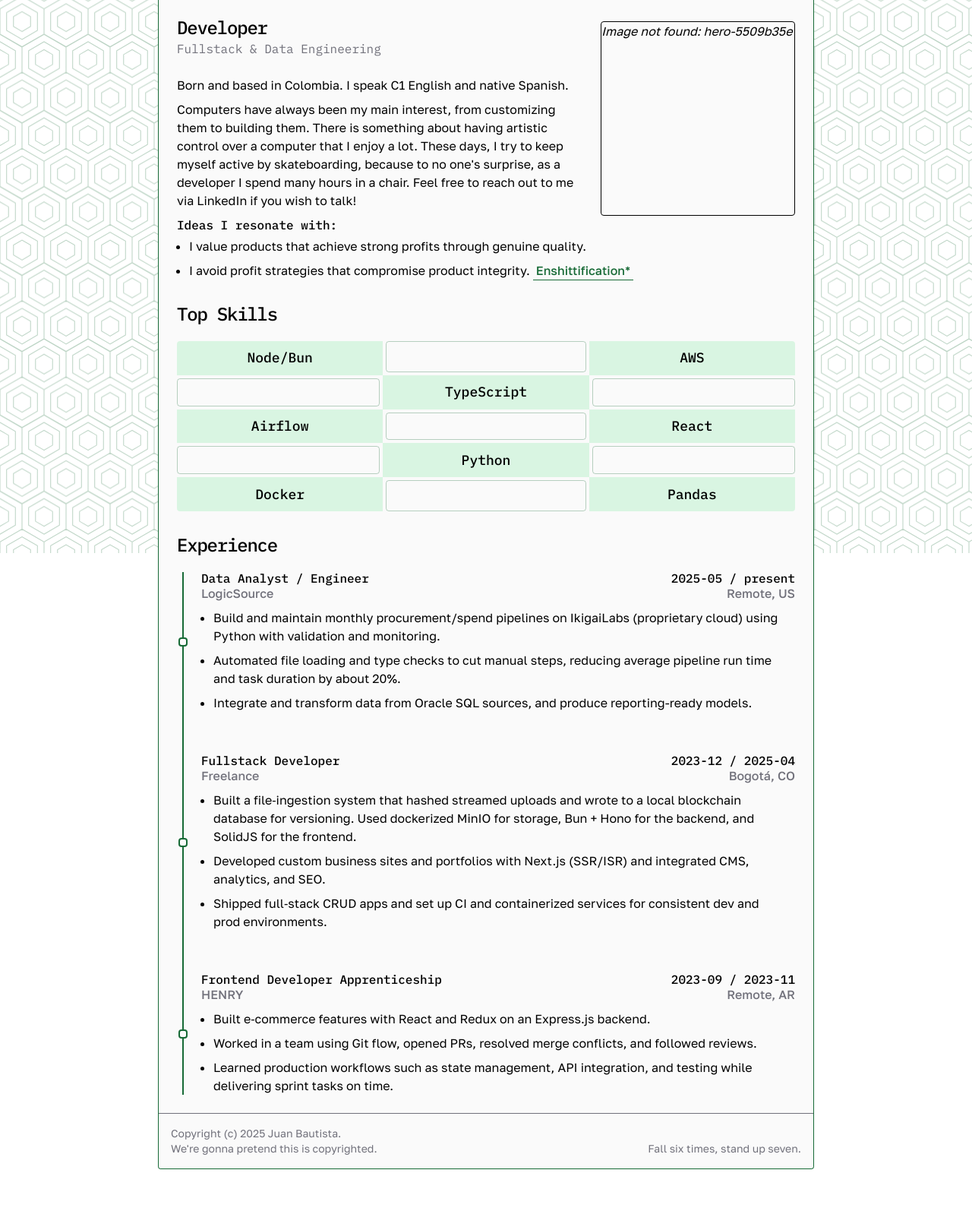
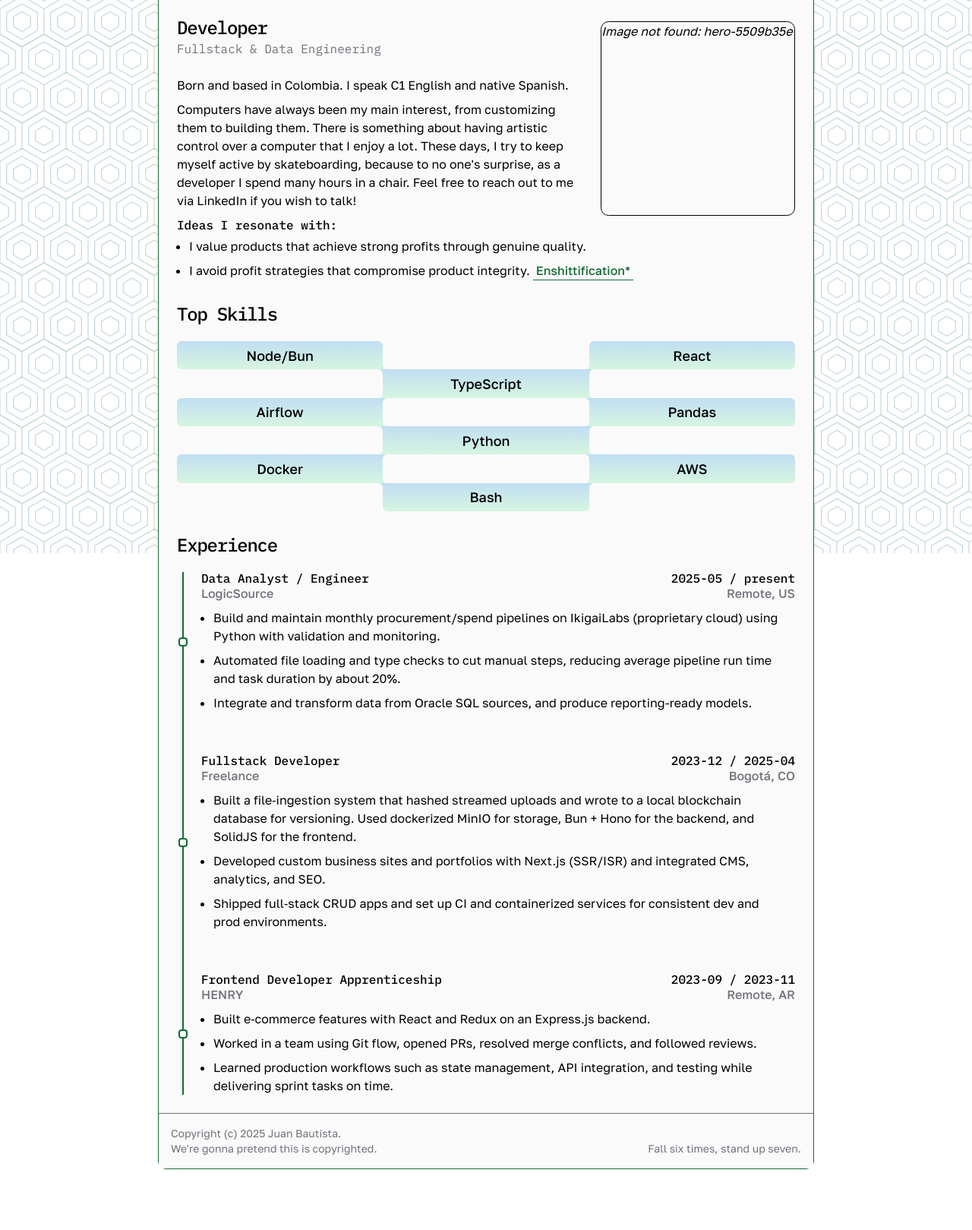
Before and after one commit to and-rs/htmx-portfolio, a FastAPI app: page / in a window 1280 px wide. Shown: the part 72-1691 px from the top of the page at 76% size. Run offline with FastAPI, Linux system fonts and the light colour scheme.

Commit message:
improving on the skill grid

```diff
--- a/static/styles/theme.css
+++ b/static/styles/theme.css
@@ -1,7 +1,7 @@
 :root {
   --font-sans: Golos Text, ui-sans-serif, sans-serif;
   --font-mono: "IBM Plex Mono", monospace;
-  --radius: 0rem;
+  --radius: 0.4rem;
   --background: oklch(0.985 0 0);
   --foreground: oklch(0.141 0.005 285.823);
   --card: oklch(1 0 0);
--- a/templates/components/btn_external.jinja
+++ b/templates/components/btn_external.jinja
@@ -8,7 +8,7 @@
     {{ text }}
 
     {% if icon_name %}
-      {{ icon(icon_name) }}
+      {{ icon(icon_name, classes="size-5") }}
     {% endif %}
   </a>
 {% endmacro %}
--- a/templates/components/icon.jinja
+++ b/templates/components/icon.jinja
@@ -1,6 +1,6 @@
 {# templates/components/icon.jinja #}
-{% macro icon(name, class="") %}
-  <span class="inline-flex items-center justify-center size-5 {{ class }}">
+{% macro icon(name, classes="size-4" ) %}
+  <span class="inline-flex items-center justify-center {{ classes }}">
     {{ load_svg_content(name) |safe }}
   </span>
 {% endmacro %}
--- a/templates/pages/home.jinja
+++ b/templates/pages/home.jinja
@@ -7,7 +7,7 @@
   <div class="m-4 space-y-8 sm:m-6">
     <article class="space-y-2">
 
-      <div class="overflow-hidden mb-6 rounded-xl border sm:float-right sm:my-1 sm:mb-0 sm:ml-4 aspect-square sm:size-64">
+      <div class="overflow-hidden mb-6 rounded-xl sm:float-right sm:my-1 sm:mb-0 sm:ml-4 border-[1.5px] aspect-square sm:size-64">
         {{ image(slug="hero-5509b35e", alt="This is a profile picture", loading="eager", fetchpriority="high") }}
       </div>
 
--- a/templates/partials/skill_grid.jinja
+++ b/templates/partials/skill_grid.jinja
@@ -1,53 +1,62 @@
+{% macro inner_square(radius_class, icon_name) %}
+  <div class="grid-cell-placeholder border-primary/30">
+    <div class="{{ radius_class }} w-full h-full bg-background">
+    </div>
+  </div>
+{% endmacro %}
+
 <div>
   <h1 class="mb-6">
     Top Skills
   </h1>
 
-  <div class="grid overflow-hidden grid-cols-3 grid-rows-5 h-56 rounded">
-    <div class="col-start-1 row-start-1 grid-cell bg-accent/90">
+  <div class="grid overflow-hidden relative grid-cols-3 grid-rows-6 h-56 bg-gradient-to-b from-secondary to-accent">
+
+    <div class="absolute w-full h-full bg-background">
+    </div>
+
+    <!-- skills – now opaque with rounded corners -->
+    <div class="col-start-1 row-start-1 rounded-l-lg rounded-tr-lg grid-cell">
       Node/Bun
     </div>
+    <div class="col-start-2 row-start-2 grid-cell">
+      TypeScript
+    </div>
+    <div class="col-start-3 row-start-1 rounded-r-lg rounded-tl-lg grid-cell">
+      React
+    </div>
 
-    <div class="mx-1 mb-1 rounded border-[1.5px] border-primary/30"></div>
+    <div class="col-start-1 row-start-3 rounded-l-lg grid-cell">
+      Airflow
+    </div>
+    <div class="col-start-2 row-start-4 grid-cell">
+      Python
+    </div>
+    <div class="col-start-3 row-start-3 rounded-r-lg grid-cell">
+      Pandas
+    </div>
 
-    <div class="col-start-3 row-start-1 grid-cell bg-accent/90">
+    <div class="col-start-1 row-start-5 rounded-l-lg grid-cell">
+      Docker
+    </div>
+    <div class="col-start-2 row-start-6 rounded-b-lg grid-cell">
+      Bash
+    </div>
+    <div class="col-start-3 row-start-5 rounded-r-lg grid-cell">
       AWS
     </div>
 
-    <div class="my-1 mr-1 rounded border-[1.5px] border-primary/30"></div>
+    <!-- spacers (only inward borders) -->
+    {{ inner_square('rounded-br-lg rounded-bl-lg', 'typescript') }}
+    {{ inner_square('rounded-r-lg', 'bun') }}
+    {{ inner_square("rounded-l-lg") }}
 
-    <div class="col-start-2 row-start-2 grid-cell bg-accent/90">
-      TypeScript
-    </div>
+    {{ inner_square("rounded-lg") }}
+    {{ inner_square("rounded-r-lg") }}
+    {{ inner_square("rounded-l-lg") }}
 
-    <div class="my-1 ml-1 rounded border-[1.5px] border-primary/30"></div>
-
-    <div class="col-start-3 row-start-3 grid-cell bg-accent/90">
-      React
-    </div>
-
-    <div class="m-1 rounded border-[1.5px] border-primary/30"></div>
-
-    <div class="col-start-1 row-start-3 grid-cell bg-accent/90">
-      Airflow
-    </div>
-
-    <div class="my-1 mr-1 rounded border-[1.5px] border-primary/30"></div>
-
-    <div class="col-start-2 row-start-4 grid-cell bg-accent/90">
-      Python
-    </div>
-
-    <div class="my-1 ml-1 rounded border-[1.5px] border-primary/30"></div>
-
-    <div class="col-start-3 row-start-5 grid-cell bg-accent/90">
-      Pandas
-    </div>
-
-    <div class="mx-1 mt-1 rounded border-[1.5px] border-primary/30"></div>
-
-    <div class="col-start-1 row-start-5 grid-cell bg-accent/90">
-      Docker
-    </div>
+    {{ inner_square("rounded-lg") }}
+    {{ inner_square("rounded-tr-lg") }}
+    {{ inner_square("rounded-tl-lg") }}
   </div>
 </div>
```
Also changed, not shown: static/styles/globals.css (+9 -1 lines), static/output.css.
